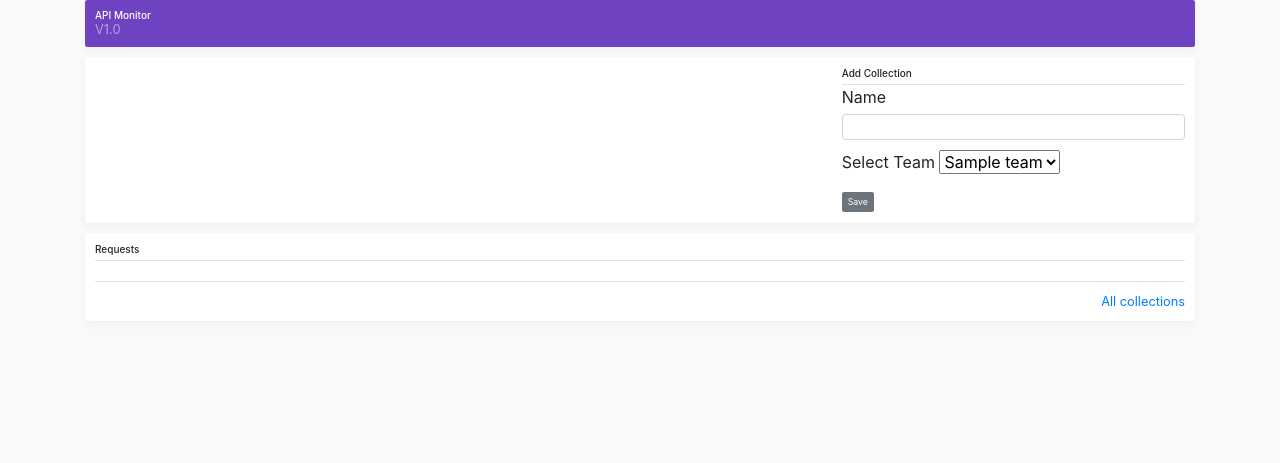
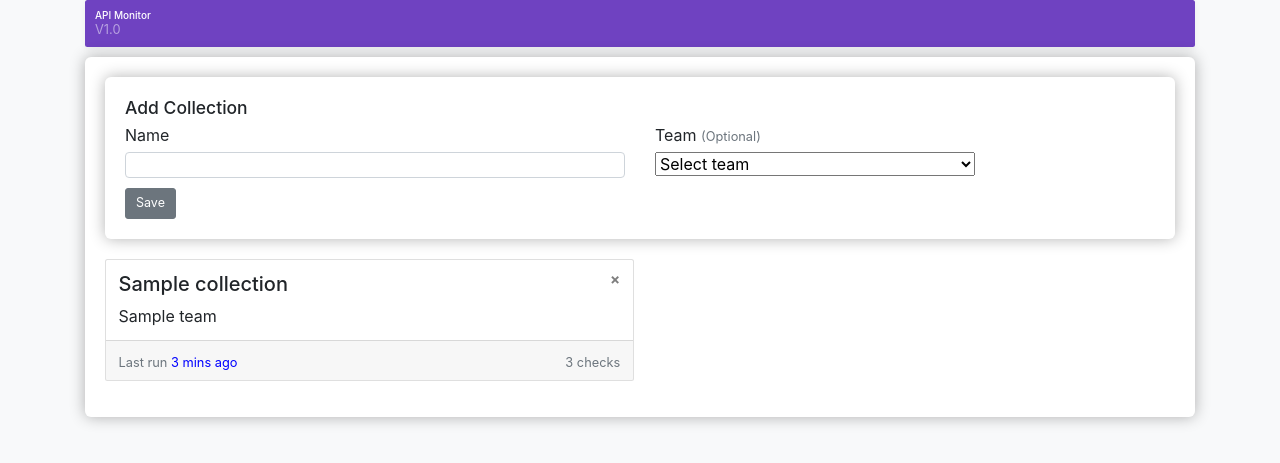
Before and after one commit to Ashaba/API-Monitor, a Flask app: page /collections in a window 1280 px wide. Shown: the part 44-507 px from the top of the page. Run offline with Flask 2, Linux system fonts and the light colour scheme; the visitor is signed in with stand-in values (Sample User, id 1); tables that the repository leaves empty hold one stand-in row (values such as "Sample post"); parts of the project's set-up code (start-up, migrations or seed data) failed here and were passed over; some libraries are stand-ins or nearby versions.

Commit message:
#156006054 Display collections to the user (#18)
* feat(collections): display collections to the user

- show new collections on the same page as the user adds them
- show each collection is a card format
- ensure the collections are clickable
- implement the deleting of collections
[Finishes #156006054]

* feat(collections): prevent duplicate collections

- stop adding collections that have similar names by the same user
- display an error message indicating the reason why one can't create the collection

```diff
--- a/application/base_model.py
+++ b/application/base_model.py
@@ -81,7 +81,7 @@ class Base(db.Model):
     @classmethod
     def filter_all(cls, **kwargs):
         """Query and filter the data of the model."""
-        return cls.query.filter(**kwargs).all()
+        return cls.query.filter_by(**kwargs).all()
 
     @classmethod
     def filter_by(cls, **kwargs):
--- a/application/models.py
+++ b/application/models.py
@@ -1,4 +1,5 @@
 from application.base_model import Base, db
+from sqlalchemy.orm import backref
 
 # many to many relationship between users and teams
 team_members = db.Table(
@@ -15,6 +16,7 @@ class Team(Base):
 	__table_args__ = {'extend_existing': True}
 	name = db.Column(db.String(128), nullable=False)
 	user_id = db.Column(db.Integer, db.ForeignKey('User.id'))
+	collections = db.relationship('Collection', backref='team', lazy='select')
 
 	def __str__(self):
 		return self.name
@@ -30,6 +32,8 @@ class Collection(Base):
 	name = db.Column(db.String(128), nullable=False)
 	user_id = db.Column(db.Integer, db.ForeignKey('User.id'), nullable=False)
 	team_id = db.Column(db.Integer, db.ForeignKey('Team.id'))
+	requests = db.relationship('Request',
+                    backref='collection', cascade='all, delete-orphan')
 
 	def __str__(self):
 		return self.name
--- a/application/static/css/main.css
+++ b/application/static/css/main.css
@@ -233,3 +233,34 @@ body {
 #assertion0 .remove-assertion {
     display: none;
 }
+
+/* Collections cards */
+@media (min-width:576px) {
+    .card-columns {
+      column-count: 2;
+    }
+}
+  @media (min-width:768px) {
+    .card-columns {
+      column-count: 2;
+    }
+}
+@media (min-width:992px) {
+    .card-columns {
+      column-count: 2;
+    }
+}
+@media (min-width:1200px) {
+    .card-columns {
+      column-count: 2;
+    }
+}
+
+.card {
+    margin-bottom: 1em !important;
+}
+
+.card:hover {
+    cursor: pointer;
+    border-color: #2267e7;
+}
--- /dev/null
+++ b/application/static/js/collections.js
@@ -0,0 +1,55 @@
+$("#form-collection").submit(addCollection);
+
+function addCollection (event) {
+    console.log(event);
+    event.preventDefault();
+    var form_data = $(this).serializeArray();
+    console.log(form_data);
+    $.ajax({
+        type: 'POST',
+        url: '/collections',
+        data: form_data,
+        success: onAddCollection
+    });
+}
+
+function onAddCollection (response) {
+    if(response === "duplicate_collection") {
+        $("#collections-error").show();
+    } else {
+        window.location.reload(true);
+    }
+}
+
+$('.collection-card').on('click', function() {
+    var card = $(this);
+    var id = card.attr('id');
+    window.location.replace('/collections?id=' + id);
+});
+
+$(".collection-delete").on('click', function () {
+    event.cancelBubble = true;
+    if(event.stopPropagation)
+        event.stopPropagation();
+
+    var card = $(this);
+    var close_id = card.attr('id');
+    var parts = close_id.split('-');
+    var collection_id = parts[parts.length - 1];
+    console.log(collection_id);
+    $.ajax({
+        type: 'DELETE',
+        url: '/collections' + '?' + $.param({"id": collection_id}),
+        contentType: "application/text; charset=utf-8",
+        success: function(response) {
+            window.location.reload(true);
+        }
+    });
+});
+
+if(typeof module !== 'undefined') {
+    module.exports.main = {
+        addCollection,
+        onAddCollection
+    }
+}
--- a/application/templates/collections.html
+++ b/application/templates/collections.html
@@ -1,69 +1,62 @@
 {% extends 'base.html' %}
+{% from 'banner.html' import banner %}
 <body>
 {% block body %}
     <main role="main" class="container">
-      <div class="d-flex align-items-center p-3 my-3 text-white-50 bg-purple rounded box-shadow">
-        <div class="lh-100">
-          <h6 class="mb-0 text-white lh-100">API Monitor</h6>
-          <small>V1.0</small>
+        {{ banner() }}
+
+      <div class="container-box">
+            <div class="container-box">
+                <h3 class="pb-2 mb-0">Add Collection</h3>
+                <form id="form-collection" method="post" action="">
+                    <div class="row">
+                        <div class="form-group col-sm-6">
+                            <label for="collectionName">Name</label>
+                            <input type="text" name="collection" class="form-control" id="collection" required>
+                            <small class="text-muted"><span id="collections-error" style="color:red; display:none;">You already have a collection with this name</span></small>
                         </div>
-      </div>
-
-      <div class="my-3 p-3 bg-white rounded box-shadow">
-          <div class="row">
-              <div class="col-sm-8">
-
-              </div>
-              <div class="col-sm-4">
-                  <h6 class="border-bottom border-gray pb-2 mb-0">Add Collection</h6>
-                  <form id="form-collection" method="post" action="#">
-                      <div class="form-group">
-                          <label for="collectionName">Name</label>
-                          <input type="text" name="collection" class="form-control" id="collection">
-                      </div>
-                      <div class="form-group">
-                          <label for="collectionTeam">Select Team</label>
-                          <select name="team" id="team">
+                        <div class="form-group col-sm-6">
+                            <label for="collectionTeam">Team</label>
+                            <label class="card-text"><small class="text-muted">(Optional)</small></label><br />
+                            <select name="team" id="team" style="width:20em">
+                                <option value="none">Select team</option>
                                 {% for team in context["teams"] %}
                                 <option value="{{ team.id }}">{{ team.name }}</option>
                                 {% endfor %}
                             </select>
                         </div>
-                      <button type="submit" class="btn btn-secondary btn-sm">Save</button>
+                    </div>
+                    <button type="submit" class="btn btn-secondary btn-lg">Save</button>
                 </form>
+            </div>
+            <div class="card-columns">
+                {% if context["collections"] %}
+                    {% for collection in context["collections"] %}
+                        <div class="card collection-card" id="collection-{{ collection.id }}">
+                            <div class="card-body">
+                                <button type="button" class="close collection-delete" aria-label="Close" id="delete-collection-{{ collection.id }}">
+                                    <span aria-hidden="true">&times;</span>
+                                </button>
+                                <h2 class="card-title">{{ collection.name }}</h2>
+                                <p class="card-text">{{ collection.team.name }}</p>
+                            </div>
+                            <div class="card-footer">
+                                <div style="justify-content: space-between; display: flex">
+                                <div>
+                                    <small class="text-muted">Last run <span style="color:blue;">3 mins ago</span></small>
+                                </div>
+                                <div>
+                                    <small class="text-muted">3 checks</small>
                                 </div>
                             </div>
                             </div>
+                        </div>
+                    {% endfor %}
+                {% endif %}
 
-      <div class="my-3 p-3 bg-white rounded box-shadow">
-        <h6 class="border-bottom border-gray pb-2 mb-0">Requests</h6>
-        <div id="requests" class="media text-muted pt-3">
-          <div class="media-body pb-3 mb-0 small lh-125 border-bottom border-gray">
-            <div class="d-flex justify-content-between align-items-center w-100">
-              <strong id="urlPlaceholder" class="text-gray-dark"></strong>
-              <a id="statusPlaceholder" href="#"></a>
-            </div>
-            <span id="bodyPlaceholder" class="d-block"></span>
             </div>
       </div>
-        <small class="d-block text-right mt-3">
-          <a href="#">All collections</a>
-        </small>
-      </div>
     </main>
-    <script>
-    $("#form-collection").submit(function (event) {
-        event.preventDefault();
-        var form_data = $(this).serializeArray();
-        $.ajax({
-            type: 'POST',
-            url: '/collections',
-            data: form_data,
-            success: function(response) {
-                window.location.reload(true);
-            }
-        });
-    });
-    </script>
+    <script src="{{ url_for('static', filename='js/collections.js') }}"></script>
 {% endblock %}
 </body>
--- a/application/views.py
+++ b/application/views.py
@@ -57,7 +57,7 @@ def team():
     return render_template("team.html", context=context)
 
 
-@app_view.route('/collections', methods=['POST', 'GET'])
+@app_view.route('/collections', methods=['POST', 'GET', 'DELETE'])
 @authentication_required
 def collections():
     context = dict()
@@ -65,7 +65,21 @@ def collections():
     context["title"] = "Collections"
     if request.method == 'POST':
         name = request.form["collection"]
-        team_id = request.form["team"]
+        team_id = request.form["team"] if request.form["team"] != 'none' else None
+
+        existing_collection = Collection.query.filter(Collection.user_id == current_user().id,
+                                                      Collection.name == name).first()
+        if existing_collection:
+            return "duplicate_collection"
+
         collection = Collection(name=name, user_id=current_user().id, team_id=team_id)
         collection.save()
+
+    elif request.method == 'DELETE':
+        collection_id = request.args.get('id', '0')
+        collection = Collection.get(collection_id)
+        collection.delete()
+
+    user_collections = Collection.filter_all(user_id=current_user().id)
+    context["collections"] = user_collections
     return render_template('collections.html', context=context)
--- a/manage.py
+++ b/manage.py
@@ -4,7 +4,7 @@ from flask_migrate import Migrate, MigrateCommand
 from flask_script import Manager, Shell
 
 from application.base_model import db
-from application.models import Collection
+from application.models import Collection, Team, Request, Response, team_members
 from application.auth.models import User
 from main import create_application
 
@@ -29,7 +29,7 @@ def shell_command():
 
     """
 	models = [
-		User, Collection
+		User, Collection, Team, Request, Response, team_members
 	]
 	zipped_models = zip(models, models)
 	return dict(zipped_models)
```
Lines whose indentation alone changed are shown as unchanged.
